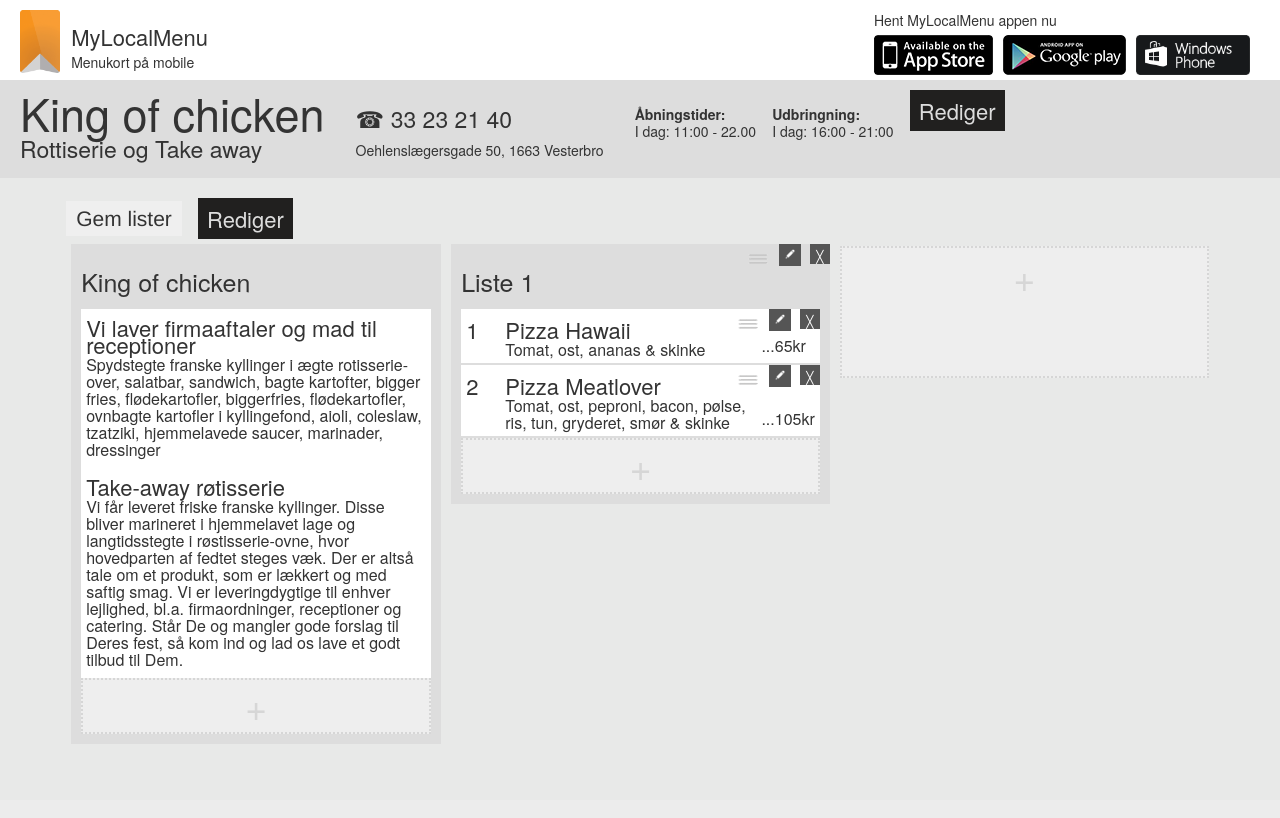
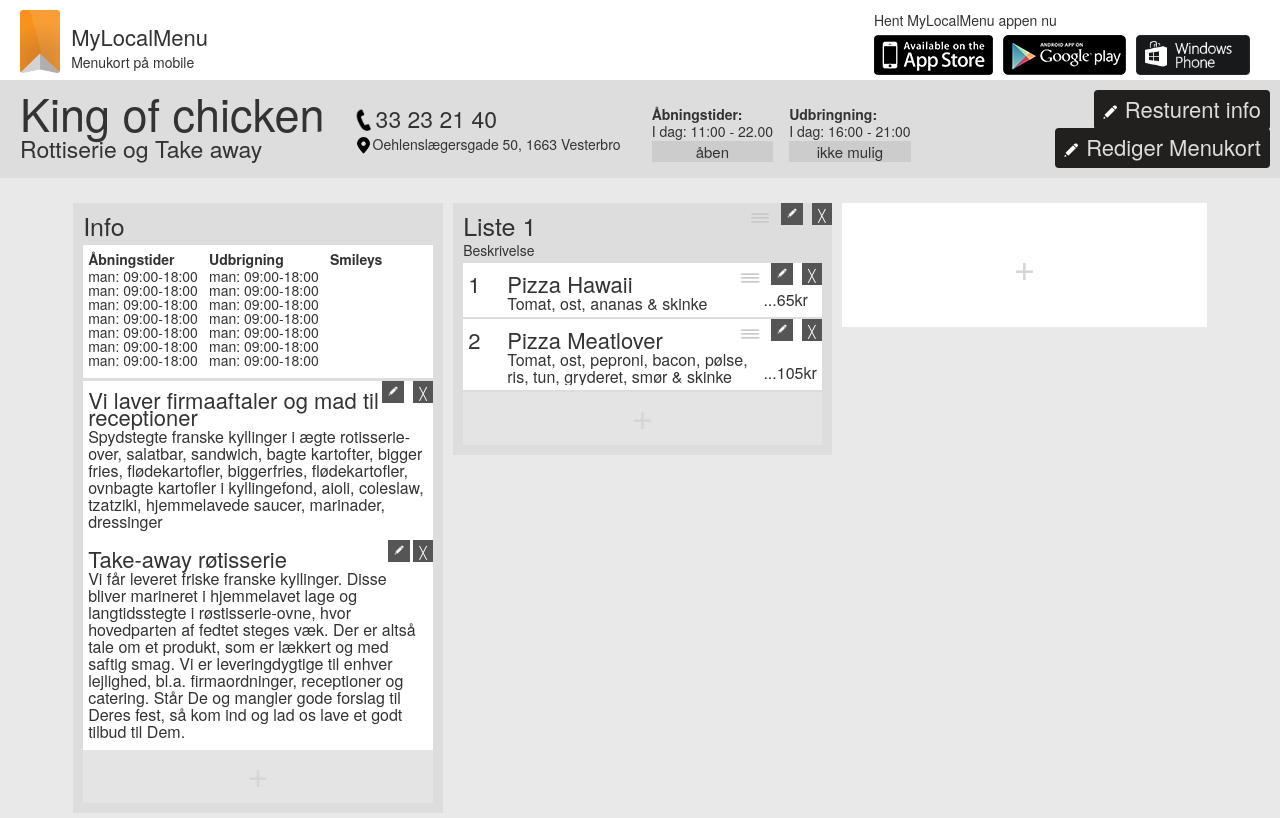
Before and after one commit to christianskovengaard/MyLocalMenu, a PHP site: page /admin.php in a window 1280 px wide. Before the commit the page ends 744 px from the top, so only its background shows below. Run offline with PHP 8.4, Linux system fonts and the light colour scheme.

Commit message:
admin.php: edit,save&new on all dishs,liste&info

```diff
--- a/admin.php
+++ b/admin.php
@@ -5,8 +5,8 @@
         <meta name="viewport" content="width=device-width, maximum-scale=1.0, minimun-scale=1.0, initial-scale=1.0" />
         <title>My Local Menu</title>
         <link rel="stylesheet" type="text/css" href="css/general_admin.css" />
-        <link rel="stylesheet" type="text/css" media="only screen and (min-width:50px) and (max-width: 500px)" href="css/general_admin_small.css" />
-        <link rel="stylesheet" type="text/css" media="only screen and (min-width:501px) and (max-width: 850px)" href="css/general_admin_medium.css" />
+        <link rel="stylesheet" type="text/css" media="only screen and (min-width:50px) and (max-width: 820px)" href="css/general_admin_small.css" />
+        <link rel="stylesheet" type="text/css" media="only screen and (min-width:821px) and (max-width: 1170px)" href="css/general_admin_medium.css" />
 
         <!--[if lt IE 9]>
             <script src="http://html5shiv.googlecode.com/svn/trunk/html5.js"></script>
@@ -15,6 +15,8 @@
         <script type="text/javascript" src="js/jquery-1.7.1.min.js"></script>
         <script type="text/javascript" src="js/general.js"></script>
         <script type="text/javascript" src="js/jquery-ui.js"></script>
+        <script type="text/javascript" src="js/jquery.autogrow.js"></script>
+
 
     </head>
     <body>
@@ -45,12 +47,14 @@
                     <h2>Rottiserie og Take away</h2>
                 </div>
                 <div class="Restaurant info">
-                    <div class="RestaurantPhone"><h2>☎ 33 23 21 40</h2></div>
-                    <div class="RestaurantAdresse"><h4>Oehlenslægersgade 50, 1663 Vesterbro</h4></div>
+                    <div class="RestaurantPhone"><h2><img src="img/phone.png">33 23 21 40</h2></div>
+                    <div class="RestaurantAdresse"><h4><img src="img/ic_pin.png">Oehlenslægersgade 50, 1663 Vesterbro</h4></div>
                 </div>
-                <div class="Restaurant OpeningHours"><h4><b>Åbningstider:</b></h4><h4>I dag: 11:00 - 22.00</h4></div>
-                <div class="Restaurant Delivery"><h4><b>Udbringning:</b></h4><h4>I dag: 16:00 - 21:00</h4></div>
-                <div class="buttonEdit" onclick="HideShowSwitch('PopUpWindow','EditRestaurantInfo');">Rediger</div>
+                <div class="Restaurant OpeningHours"><h4><b>Åbningstider:</b></h4><h4>I dag: 11:00 - 22.00</h4><h5>åben</h5></div>
+                <div class="Restaurant Delivery"><h4><b>Udbringning:</b></h4><h4>I dag: 16:00 - 21:00</h4><h5>ikke mulig</h5></div>
+                <div class="buttonEdit top" onclick="HideShowSwitch('PopUpWindow','EditRestaurantInfo');"><img src="img/edit.png">Resturent info</div>
+                <div class="buttonEdit" onclick="HideShowSwitch('HideSortableEdits','0');"><img src="img/edit.png">Rediger Menukort</div>
+
              </div>
         </div>
 
@@ -58,21 +62,56 @@
             <div class="wrapper">
                 <div class="menuWrapperInner" id="wrapper">
                     <div>
-                        <input type="button" value="Gem lister" onclick="SaveSortableLists();">
-                        <div class="buttonEdit" onclick="HideShowSwitch('HideSortableEdits','0');">Rediger</div>
+                        <!--<input type="button" value="Gem lister" onclick="SaveSortableLists();">-->
+                        <!--<div class="buttonEdit" onclick="HideShowSwitch('HideSortableEdits','0');"><img src="img/edit.png">Rediger Menukort</div>-->
                     </div>
                     <div class="sortablediv" id='restuarantInfo'>
-                        <h3>King of chicken</h3>
+                        <h3>Info</h3>
+                        <div class="InfoSlide top">
+                            <div class="InfoSlidebox">
+                                <h3>Åbningstider</h3>
+                                <h4>man: 09:00-18:00</h4>
+                                <h4>man: 09:00-18:00</h4>
+                                <h4>man: 09:00-18:00</h4>
+                                <h4>man: 09:00-18:00</h4>
+                                <h4>man: 09:00-18:00</h4>
+                                <h4>man: 09:00-18:00</h4>
+                                <h4>man: 09:00-18:00</h4>
+                            </div>
+                            <div class="InfoSlidebox">
+                                <h3>Udbrigning</h3>
+                                <h4>man: 09:00-18:00</h4>
+                                <h4>man: 09:00-18:00</h4>
+                                <h4>man: 09:00-18:00</h4>
+                                <h4>man: 09:00-18:00</h4>
+                                <h4>man: 09:00-18:00</h4>
+                                <h4>man: 09:00-18:00</h4>
+                                <h4>man: 09:00-18:00</h4>
+                            </div>
+                            <div class="InfoSlidebox">
+                                <h3>Smileys</h3>
+                            </div>
+                        </div>
+                        <div Class="InfoSlide"><h1>Vi laver firmaaftaler og mad til receptioner</h1><h2>Spydstegte franske kyllinger i ægte rotisserie-over, salatbar, sandwich, bagte kartofter, bigger fries, flødekartofler, biggerfries, flødekartofler, ovnbagte kartofler i kyllingefond, aioli, coleslaw, tzatziki, hjemmelavede saucer, marinader, dressinger</h2>
+                            <div class="DishEditWrapper">
+                                <div class="EditDish" onclick="EditInfo(this)"><img src="img/edit.png"></div>
+                                <div class="DeleteDish" onclick="DeleteSortableList(this)"><p>╳</p></div>
+                            </div>
+                        </div>
 
-                        <div Class="InfoSlide"><h1>Vi laver firmaaftaler og mad til receptioner</h1><h2>Spydstegte franske kyllinger i ægte rotisserie-over, salatbar, sandwich, bagte kartofter, bigger fries, flødekartofler, biggerfries, flødekartofler, ovnbagte kartofler i kyllingefond, aioli, coleslaw, tzatziki, hjemmelavede saucer, marinader, dressinger</h2></div>
-                        <div Class="InfoSlide"><h1>Take-away røtisserie</h1><h2>Vi får leveret friske franske kyllinger. Disse bliver marineret i hjemmelavet lage og langtidsstegte i røstisserie-ovne, hvor hovedparten af fedtet steges væk. Der er altså tale om et produkt, som er lækkert og med saftig smag. Vi er leveringdygtige til enhver lejlighed, bl.a. firmaordninger, receptioner og catering. Står De og mangler gode forslag til Deres fest, så kom ind og lad os lave et godt tilbud til Dem.</h2></div>
-                        <div Class="AddLiButton info" onclick="CreateNewDivresturanatInfo()"><h3>+</h3></div>
+                        <div Class="InfoSlide"><h1>Take-away røtisserie</h1><h2>Vi får leveret friske franske kyllinger. Disse bliver marineret i hjemmelavet lage og langtidsstegte i røstisserie-ovne, hvor hovedparten af fedtet steges væk. Der er altså tale om et produkt, som er lækkert og med saftig smag. Vi er leveringdygtige til enhver lejlighed, bl.a. firmaordninger, receptioner og catering. Står De og mangler gode forslag til Deres fest, så kom ind og lad os lave et godt tilbud til Dem.</h2>
+                            <div class="DishEditWrapper">
+                                <div class="EditDish" onclick="EditInfo(this)"><img src="img/edit.png"></div><div class="DeleteDish" onclick="DeleteSortableList(this)"><p>╳</p></div>
+                            </div>
+                        </div>
+                        <div Class="AddLiButton info" onclick="CreateNewDivresturanatInfo()"><h5>+</h5></div>
                     </div>
                     <div class="sortablediv" id='sortableList'>
                         <h3>Liste 1</h3>
+                        <h4>Beskrivelse</h4>
                         <div class="DishEditWrapper">
                             <div class="moveDish"><img src="img/moveIcon.png"></div>
-                            <div class="EditDish" onclick="EditSortableList(this)"><img src="img/edit.png"></div>
+                            <div class="EditDish" onclick="EditListHeadline(this)"><img src="img/edit.png"></div>
                             <div class="DeleteDish" onclick="DeleteSortableList(this)"><p>╳</p></div>
                         </div>
                         <ul id="sortable1" class="connectedSortable">
@@ -111,11 +150,12 @@
                                 </div>
                             </li>
                           <li onclick="CreateNewLiInSortableList('sortable1')" class="AddLiButton non-dragable">
-                             <h3>+</h3>
+                             <h5>+</h5>
                           </li>
                         </ul>
                     </div>
                     <div onclick="CreateNewSortableList();" class="newsortablediv"><h3>+</h3></div>
+                    <div class="newsortabledivbuffer"></div>
                 </div>
 
             </div>
--- a/css/general_admin.css
+++ b/css/general_admin.css
@@ -39,7 +39,7 @@ input {
 }
 .inputFrame { display: table; background: rgba(255,255,255,0.5); margin: 0 auto; padding: 10px; }
 
-.buttonEdit {
+/*.buttonEdit {
       position: relative;
       display: inline-block;
       background: #21201f;
@@ -49,20 +49,31 @@ input {
       cursor: pointer;
       vertical-align: middle;
       -o-transition:.2s; -ms-transition:.2s; -moz-transition:.2s; -webkit-transition:.2s; transition:.2s;
+}*/
+.buttonEdit.top { top: 0px; bottom: auto; }
+.buttonEdit {
+      position: absolute;
+      bottom: 10px; right: 10px;
+      background: #21201f;
+      color: #ddd;
+      padding: 3px 9px 3px 1px;
+      text-decoration: none;
+      cursor: pointer;
+      vertical-align: middle;
+      -moz-border-radius: 4px; -webkit-border-radius: 4px; border-radius: 4px; -khtml-border-radius: 4px;
+      -o-transition:.2s; -ms-transition:.2s; -moz-transition:.2s; -webkit-transition:.2s; transition:.2s;
 }
+.buttonEdit img { width: 30px; vertical-align: middle; }
 
-.buttonEdit:hover { background: #fff; color: #333; }
+.buttonEdit:hover { background: #aaa;}
 
 /* ::::::::::::::::: SIDE OPDELING :::::::::::::::::::::  */
 
 
 .header { position: relative; display: table; width: 100%; height: 80px; margin: 0px; background: #fff; }
 .RestaurantInfo { position: relative; display: table; width: 100%; margin: 0px; padding: 10px 0 0 0; background: #ddd; overflow: hidden;}
-.menuWrapper { position: relative; display: table; width: 100%; margin-top: 20px; }
-
-
-.wrapper { position: relative; min-width: 800px; max-width: 100%; height: 100%; margin: 0 auto; padding: 0 20px; }
-
+.menuWrapper { position: relative; display: table; width: 100%; margin-top: 20px;}
+.wrapper { position: relative; max-width: 100%; height: 100%; margin: 0 auto; padding: 0 20px; }
 .EditRestaurantInfo { position: absolute; display: none; width: 100%; top: 200px; }
 .EditRestaurantInfoWrapper { position: relative; width: 500px; margin: 0 auto; background: #999; padding: 20px;}
 
@@ -77,17 +88,21 @@ input {
 .appGetInfo img { height: 40px; width: auto; opacity:1; margin: 5px 10px 0 0; cursor: pointer;}
 .appGetInfo img:hover { opacity:0.7; }
 
-.menuWrapperInner { display: table; margin: 0 auto;  }
+.menuWrapperInner { display: table; margin: 0 auto; min-width: 400px;}
 
 /* ::::::::::::::::: Restaurant INFO :::::::::::::::::::::  */
 
 .Restaurant { display: inline-table; margin: 0 25px 0px 0; vertical-align: top; }
 .Restaurant.Name {  }
     .Restaurant.Name h1 { margin: 15px 0 0 0; }
-    .RestaurantPhone {  }
-    .Restaurant.OpeningHours { margin: 10px 0 0 0; }
-        .Restaurant.PhoneInfo h2, h4 { margin: 12px 0 0 0; text-align:left; }
-    .Restaurant.Delivery {  margin: 10px 10px 0 10px; }
+    .RestaurantPhone { margin: 0; }
+    .RestaurantAdresse { margin: -15px 0 0 0; }
+    .Restaurant.OpeningHours { display: inline-block; margin: 10px 0 0 0; }
+        .Restaurant h4 { margin: 12px 0 0 0; text-align:left; }
+        .Restaurant h5 { margin: 7px 0 0 0; text-align: center; font-size: 15px; background: #ccc; }
+    .Restaurant.Delivery { margin: 10px 10px 0 10px; }
+.RestaurantAdresse img { display: inline-block; width: 15px; vertical-align: middle; margin-right: 2px; }
+.RestaurantPhone img { display: inline-block; width: 15px; vertical-align: top; margin:0 5px 0 0; }
 
 /* ::::::::::::::::: Sortabel :::::::::::::::::::::  */
 
@@ -113,66 +128,96 @@ input {
     background: #ddd;
     padding: 10px;
     margin: 5px;
+    vertical-align: top;
 }
+.sortablediv h3 { max-width: 280px; margin: 0; line-height: 25px;}
+.sortablediv h4 { line-height: 20px; margin: 6px 0; line-height: 13px; min-height: 2px; max-width: 350px; }
+.sortablediv h3 input { width: 280px; background:#eee; margin: 0; }
+.sortablediv h4 input { width: 325px; background:#ccc; margin: 0; font-size: 18px; padding: 0px 5px;}
 
 .newsortablediv
 {
     position: relative;
-    height: 128px;
     display: inline-block;
+    padding: 44px 0;
     margin: 5px;
-    border: 2px dotted #d6d6d6;
-    background: #eee;
+    background: #fff;
     cursor: pointer;
-    min-width: 365px;
+    width: 365px;
     -o-transition:.2s; -ms-transition:.2s; -moz-transition:.2s; -webkit-transition:.2s; transition:.2s;
 }
-.newsortablediv h3 { color: #d6d6d6; margin:25px; text-align: center; font-size: 38px; }
-.newsortablediv:hover { border: 2px dotted #999; background: #ddd; color: #333; }
+.newsortablediv h3 { color: #d6d6d6; margin:0; text-align: center; font-size: 38px; line-height: 36px; }
+.newsortablediv:hover { background: #ddd; color: #333; }
+.newsortabledivbuffer { display: none; width: 365px; margin: 5px;}
 
 .AddLiButton
 {
-    height: 52px;
-    border: 2px dotted #d6d6d6;
-    background: #eee;
-    margin: 2px 0 0 0;
+    display: block;
+    background: rgba(255,255,255,0.2);
+    margin: 0px;
+    padding: 3px 0 0 0;
     color: #d6d6d6;
     cursor: pointer;
-    min-width: 345px;
+    width: 100%; height: 50px;
+    min-width: 325px;
     -o-transition:.2s; -ms-transition:.2s; -moz-transition:.2s; -webkit-transition:.2s; transition:.2s;
 }
-.AddLiButton h3 { color: #d6d6d6; text-align: center; font-size: 38px; line-height: 0px; margin: 25px 0 0 0; }
+.AddLiButton h5 { color: #d6d6d6; text-align: center; font-size: 38px; line-height: 38px; margin: 0px; }
 
-.AddLiButton:hover { border: 2px dotted #999; color: #fff;  background: #fff; }
+.AddLiButton:hover { background: #fff; }
 
 .AddLiButton.info { margin-top: 0; }
 
 .DishWrapper { position: relative; padding: 5px; background: #fff; }
 
-.DishWrapper input { background: #eee; margin: 0; padding: 0px 3px; transition: width 0.25s;  }
+.DishWrapper input,.InfoSlide input { background: #ddd; margin: 0; padding: 0px 3px; transition: width 0.25s;  }
     .DishNumber { display: inline-table; min-width: 25px; margin-right: 8px; }
     .DishNumber input { width: 28px; min-width: 28px;   }
-    .DishText { display: inline-table; width: 250px; }
+    .DishText { display: inline-table; width: 250px; overflow: hidden; }
     .DishText input { width: 250px; min-width: 250px; }
         .DishHeadline {  }
             .sortableLi h1, .InfoSlide h1 { color: #333; font-size: 22px; line-height: 17px; margin: 0; }
             .sortableLi h2, .InfoSlide h2 { color: #333; font-size: 16px; line-height: 17px; margin: 3px 0 0 0; }
         .DishDescription {  }
-        .DishDescription textarea {
-            background: #eee; resize:none; border: 0px; padding: 2px; outline: none; margin: 2px 0 0 0;  width: -moz-calc(100% - 6px); width: -webkit-calc(100% - 6px); width: calc(100% - 6px);}
+        .DishDescription textarea, .InfoSlide textarea {
+            font-family: "HelveticaNeue", "Helvetica Neue", "Helvetica Neue", Helvetica, Arial, "Lucida Grande", sans-serif;
+            font-size: 16px; line-height: 17px;
+            background: #ddd;
+            border: 0px;
+            padding: 2px;
+            outline: none;  overflow: hidden;
+            margin: 2px 0 0 0;
+            width: 100%;
+            resize: none;
+            -o-transition:.2s; -ms-transition:.2s; -moz-transition:.2s; -webkit-transition:.2s; transition:.2s;
+        }
     .DishPrice { display: inline-table; vertical-align: bottom; text-align: right; }
-    .DishPrice input { width: 13px; min-width: 13px;}
+    .DishPrice input { width: 13px; min-width: 13px; }
         .DishPrice h2 { display: inline; text-align: right;}
 
 .DishEditWrapper { position: absolute; top:0px; right: 0px; padding: 0; text-align: center; }
-    .DeleteDish { display: inline-table; background: #555555 ; width: 20px; height: 20px; cursor: pointer; vertical-align: top; }
+    .DeleteDish { display: inline-table; background: #555555 ; width: 20px; height: 22px; cursor: pointer; vertical-align: top; }
         .DeleteDish p { font-size: 12px; color: #fff; margin: 0; padding-top: 3px; }
         .DeleteDish p:hover { background: #333; }
     .EditDish { display: inline-block; background: #555; width: 22px; height: 22px; text-align: center; margin-right: 3px; padding: 0; cursor: pointer; vertical-align: top; }
-       .EditDish img { width: 20px; height: 20px; margin: 0; vertical-align: top; }
-       .EditDish img:hover { background: #333;  }
+       .EditDish img { width: 20px; margin: 0; vertical-align: top; }
+       .EditDish:hover { background: #333;  }
     .moveDish { display: inline-table; width: 20px; height: 20px; cursor: move; margin-right:5px; vertical-align: top; }
 
 .DishEditWrapperTEMP { display: none; }
 
-.InfoSlide { width: 340px; padding: 10px 5px; background: #fff; }
+#restuarantInfo h3 { margin-bottom: 7px;}
+.InfoSlide { position: relative; width: 340px; padding: 10px 5px; background: #fff; }
+.InfoSlide.new input { width: 334px; }
+.InfoSlide.top { margin-bottom: 3px; }
+.InfoSlide.top h3 { font-size: 14px; line-height: 8px; font-weight: bold; }
+.InfoSlide.top h4 { margin:1px 0; }
+.InfoSlidebox { display: inline-block; margin-right: 5px; vertical-align: top; }
+
+.SaveMenuDish { text-align: center; padding: 5px 0; display: block; min-width: 345px;}
+.saveMenuDishButton { font-size: 18px; background: #fea525; color: #fff; display: inline-table; padding: 5px 10px;  cursor: pointer;
+                     -moz-border-radius: 4px; -webkit-border-radius: 4px; border-radius: 4px; -khtml-border-radius: 4px;
+                     -o-transition:.2s; -ms-transition:.2s; -moz-transition:.2s; -webkit-transition:.2s; transition:.2s;}
+.saveMenuDishButton.Cancel { margin: 0 10px 0 0; background: #555;}
+.saveMenuDishButton:hover { background: #ff9000;  }
+.saveMenuDishButton.Cancel:hover { background: #333;}
--- /dev/null
+++ b/css/general_admin_medium.css
@@ -0,0 +1,21 @@
+/*
+    Document   : general_admin_medium
+    Created on : 18-11-2013, 22:49:57
+    Author     : spjael
+    Description:
+        Purpose of the stylesheet follows.
+*/
+
+root {
+    display: block;
+}
+
+h1 { font-size: 35px; line-height: 10px; }
+h2 { font-size: 18px; line-height: 15px; }
+h3 { font-size: 25px; line-height: 5px; }
+h4 { font-size: 14px; line-height: 5px; }
+h5 { font-size: 22px; margin: 0px; }
+h6 { font-size: 14px; margin: 0px; }
+div { font-size: 22px; }
+
+.menuWrapperInner { max-width: 800px; }
--- /dev/null
+++ b/css/general_admin_small.css
@@ -0,0 +1,19 @@
+/*
+    Document   : general_admin_small
+    Created on : 18-11-2013, 23:07:06
+    Author     : spjael
+    Description:
+        Purpose of the stylesheet follows.
+*/
+
+root {
+    display: block;
+}
+html,body {
+    overflow-x: hidden; padding: 0;
+}
+.menuWrapper {padding: 0px; margin: 0;}
+.wrapper { padding: 0px; margin: 0; }
+.menuWrapperInner { max-width: 400px; text-align: center; }
+
+.sortablediv { text-align: left; margin-left: 0px; }
```
Also changed, not shown: js/general.js (+252 -39 lines), img/ic_pin.png (added), img/phone.png (added), js/jquery.autogrow.js (added).
